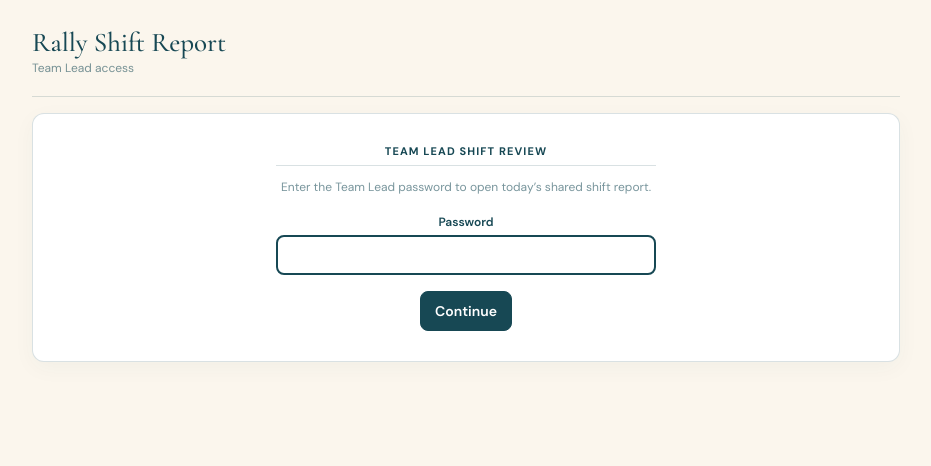
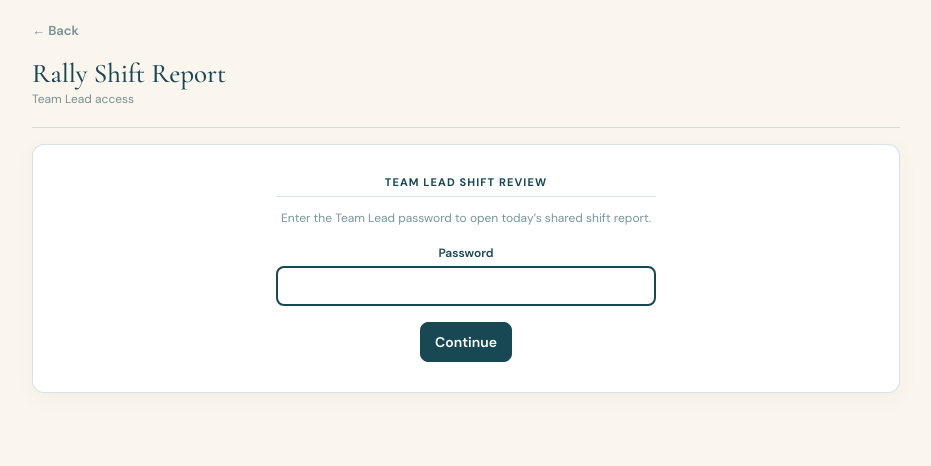
Before and after one commit to megcharity/rallydolist, a plain HTML site: page team-lead.html in a window 1280 px wide. Shown: the whole page, without its empty margins (174-1105 px from the left). Drawn offline with nearby package versions, Linux system fonts and the light colour scheme.

Commit message:
Team Lead page: add a Back link to the do-list home
Co-Authored-By: Claude Opus 5.5 <noreply@anthropic.com>

```diff
--- a/team-lead.html
+++ b/team-lead.html
@@ -40,6 +40,8 @@
     .actions{display:flex;flex-wrap:wrap;gap:9px;margin-top:16px}
     .actions button,.top button{padding:10px 14px;border-radius:8px;border:1px solid var(--teal);font-weight:600}
     .top button{background:transparent;color:var(--teal)}
+    .back-link{display:inline-flex;align-items:center;gap:6px;margin:4px 0 10px;font-size:13px;font-weight:600;color:var(--muted);text-decoration:none}
+    .back-link:hover{color:var(--teal)}
     .actions .primary{background:var(--teal);color:#fff}
     .status{min-height:18px;color:var(--muted);font-size:12px;margin-top:8px}
     .muted-lock{padding:22px 14px;text-align:center;border:1px dashed var(--border);border-radius:9px;color:var(--muted);line-height:1.6}
@@ -48,6 +50,7 @@
 </head>
 <body>
   <main class="wrap" id="app" aria-live="polite">
+    <a class="back-link" href="/">← Back</a>
     <header class="top">
       <div>
         <h1>Rally Shift Report</h1>
```
